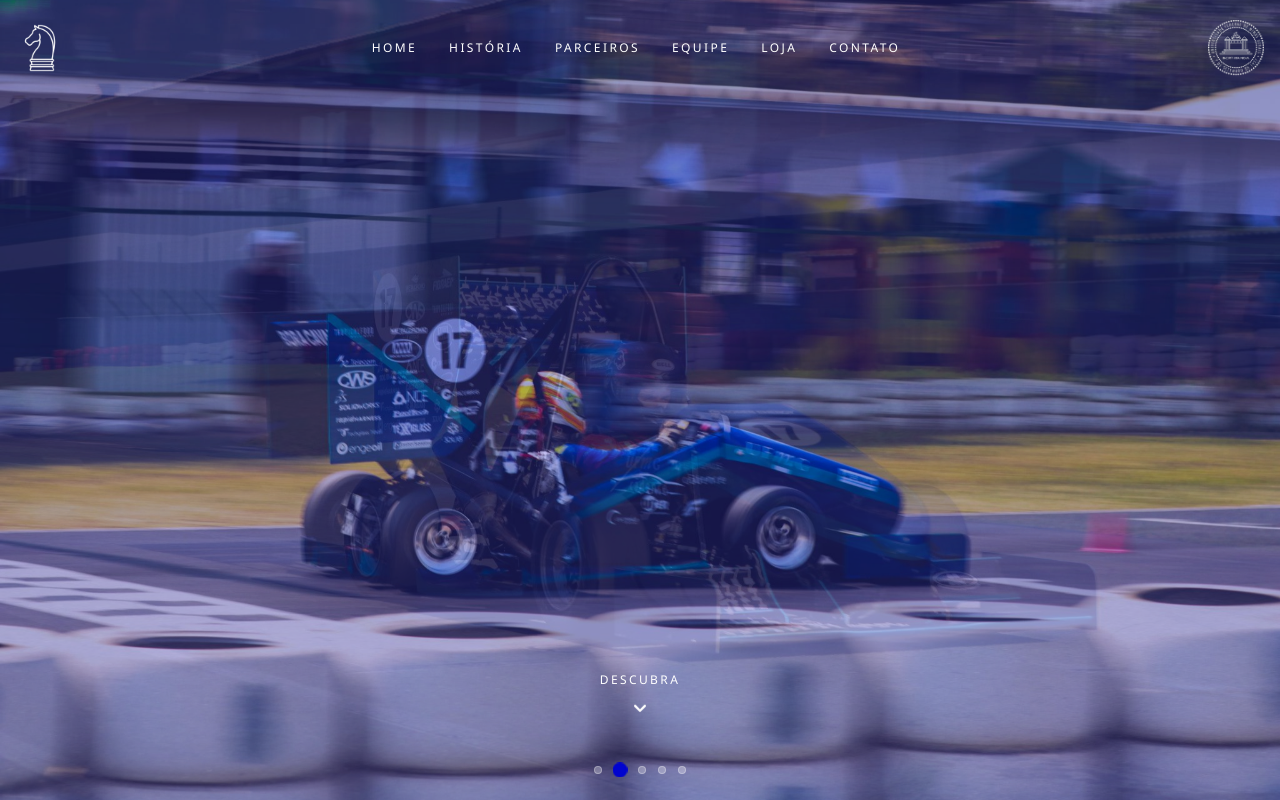
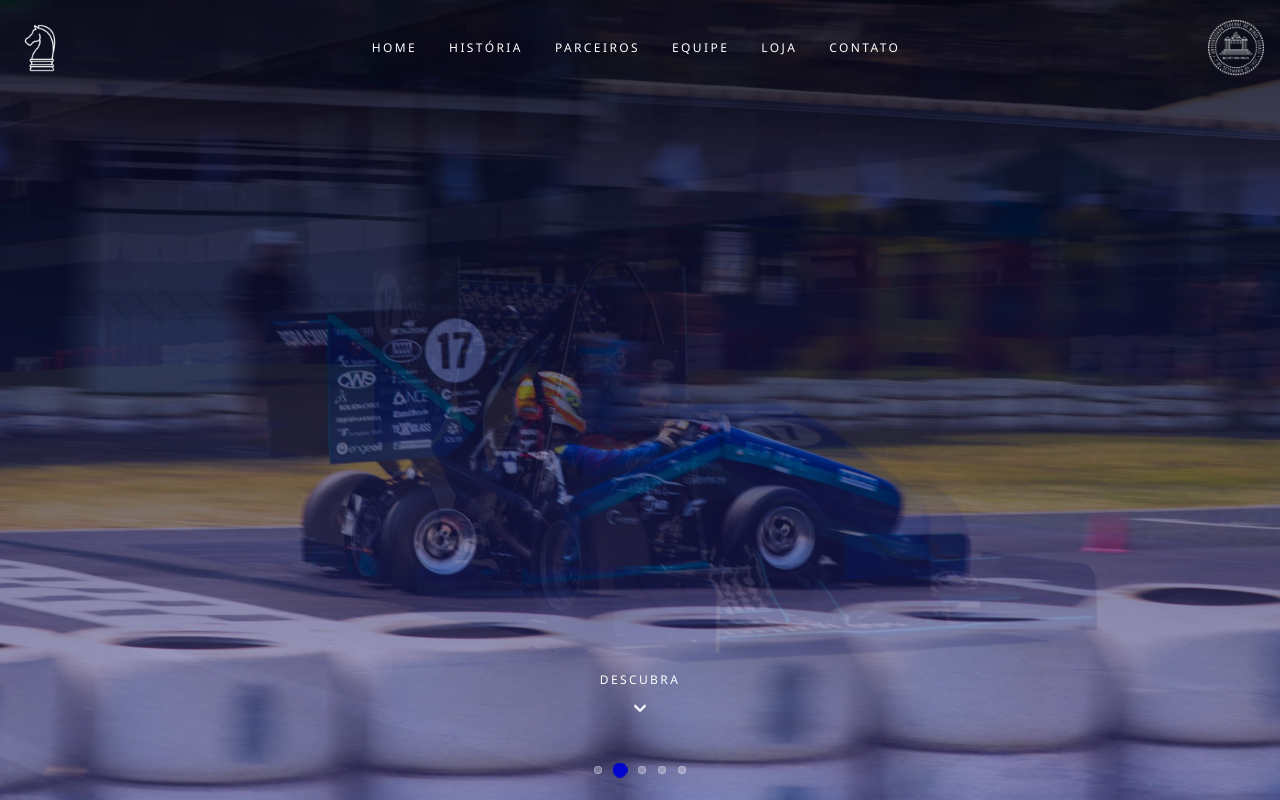
Before and after one commit to Kayross54x/formulaUFMG, a React (Vite) app: page / in a window 1280 px wide. Shown: the top 800 px of the page. Built offline with nearby package versions, Linux system fonts and the light colour scheme.

Commit message:
adding blur to background images

```diff
--- a/src/pages/Home.tsx
+++ b/src/pages/Home.tsx
@@ -57,6 +57,7 @@ export default function Home() {
 
 	return (
 		<div>
+			<div className="absolute inset-0 bg-gradient-to-b z-40 from-black/70 via-black/60 to-black/70" />
 			<div className="relative w-full min-h-screen bg-bluetheme-500">
 				{images.map((img, index) => (
 					<div
@@ -66,8 +67,7 @@ export default function Home() {
 						style={{ backgroundImage: `url(${img})` }}
 					/>
 				))}
-				<div className="absolute bottom-6 left-1/2 -translate-x-1/2 z-10 items-center">
-
+				<div className="absolute bottom-6 left-1/2 -translate-x-1/2 z-50 items-center ">
 					<div onClick={redirectToDiv} data-aos="fade-up" data-aos-delay="300" className='flex flex-col items-center justify-center mb-10 cursor-pointer'>
 						<p className='text-xs text-white uppercase flex items-center tracking-[0.2em] mb-3'>Descubra</p>
 						<ChevronDownIcon className='h-6 w-6 text-white animate-bounce' />
```
